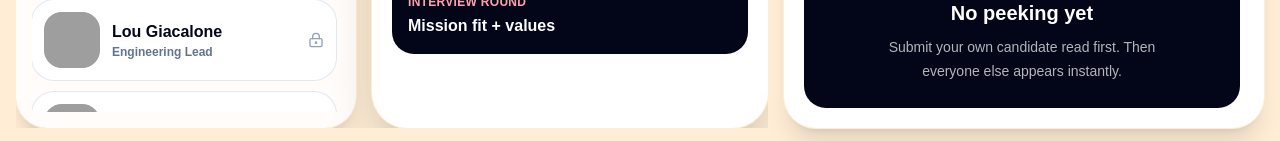
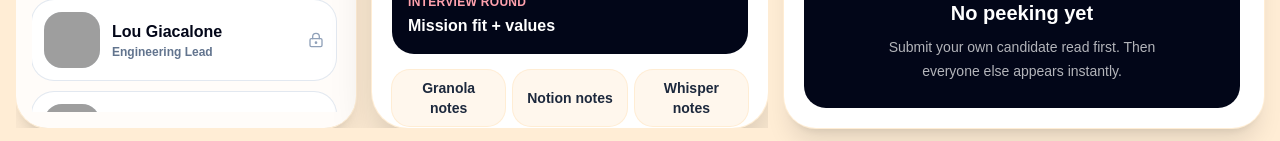
Before and after one commit to nhcathcart/hack-1, a Next.js app: page / in a window 1280 px wide. Shown: the part 656-797 px from the top of the page. Built offline with nearby package versions, Linux system fonts and the light colour scheme; grey boxes are pictures that could not be loaded.

Commit message:
add fake buttons for sources

```diff
--- a/src/app/page.tsx
+++ b/src/app/page.tsx
@@ -47,6 +47,11 @@ type Candidate = {
   match: number;
   image: string;
   accent: string;
+  sources: {
+    granola: string;
+    notion: string;
+    whisper: string;
+  };
   feedback: Feedback[];
 };
 
@@ -249,6 +254,33 @@ const rounds = [
   "Customer scenario",
   "Cross-functional collaboration",
 ];
+const sourceThemes = [
+  {
+    strength: "translated an ambiguous agency problem into a concrete operating plan",
+    concern: "could go deeper on how they measure success after launch",
+    quote: "I want the resident experience to feel boring in the best possible way.",
+  },
+  {
+    strength: "used a recent customer example to show strong judgment under pressure",
+    concern: "needs one more example of influencing without direct authority",
+    quote: "The hard part is not the software, it is earning trust with the team using it.",
+  },
+  {
+    strength: "explained tradeoffs with unusually crisp sequencing and ownership",
+    concern: "may need calibration on how quickly Kaizen expects decisions to move",
+    quote: "I like constraints because they force the real priority to show up.",
+  },
+  {
+    strength: "connected their craft directly to public-sector outcomes",
+    concern: "gave a polished answer, so the panel should probe for messy details",
+    quote: "If a workflow fails, someone in the real world waits longer.",
+  },
+  {
+    strength: "showed strong pattern recognition from prior growth and deployment work",
+    concern: "should clarify how they handle incomplete stakeholder alignment",
+    quote: "A good launch plan makes the scary parts visible early.",
+  },
+];
 
 function slugFor(name: string) {
   return name.toLowerCase().replace(/[^a-z0-9]+/g, "-").replace(/(^-|-$)/g, "");
@@ -257,6 +289,7 @@ function slugFor(name: string) {
 const candidates: Candidate[] = teamMembers.map((member, index) => {
   const peerOne = teamMembers[(index + 7) % teamMembers.length];
   const peerTwo = teamMembers[(index + 13) % teamMembers.length];
+  const theme = sourceThemes[index % sourceThemes.length];
 
   return {
     id: slugFor(member.name),
@@ -274,6 +307,15 @@ const candidates: Candidate[] = teamMembers.map((member, index) => {
     match: 72 + ((index * 7) % 27),
     image: member.image,
     accent: accents[index % accents.length],
+    sources: {
+      granola: `Granola captured ${member.name}'s strongest moment: they ${theme.strength}. The notes flag that ${member.title} maps well to the current team need, especially around ${rounds[index % rounds.length].toLowerCase()}. Follow-up: ${theme.concern}.`,
+      notion: `Notion scorecard for ${member.name}: recommended calibration is ${
+        index % 3 === 0 ? "hire-bar confidence" : index % 3 === 1 ? "scope fit" : "team leverage"
+      }. Evidence: ${member.name.split(" ")[0]} gave specific examples, named constraints, and stayed close to user outcomes. Risk to discuss: ${theme.concern}.`,
+      whisper: `Whisper transcript pull quote from ${member.name}: "${theme.quote}" Tone read: ${
+        index % 2 === 0 ? "direct, fast, and comfortable with ambiguity" : "thoughtful, measured, and collaborative"
+      }. The recording suggests the panel should revisit one moment where the answer got abstract and ask for the concrete artifact or decision that followed.`,
+    },
     feedback: [
       {
         author: peerOne.name,
@@ -345,6 +387,9 @@ export default function Home() {
   const [score, setScore] = useState(4);
   const [notes, setNotes] = useState("");
   const [notesOpen, setNotesOpen] = useState(false);
+  const [sourceOpen, setSourceOpen] = useState<keyof Candidate["sources"] | null>(
+    null
+  );
 
   const selected = candidates[index];
   const myFeedback = submitted[selected.id];
@@ -356,6 +401,12 @@ export default function Home() {
     () => Math.round((Object.keys(submitted).length / candidates.length) * 100),
     [submitted]
   );
+
+  const sourceLabels: Record<keyof Candidate["sources"], string> = {
+    granola: "Granola notes",
+    notion: "Notion notes",
+    whisper: "Whisper notes",
+  };
 
   function selectCandidate(nextIndex: number) {
     const normalized = (nextIndex + candidates.length) % candidates.length;
@@ -582,6 +633,19 @@ export default function Home() {
                     {selected.interview}
                   </div>
                 </div>
+
+                <div className="grid grid-cols-3 gap-2">
+                  {(["granola", "notion", "whisper"] as const).map((source) => (
+                    <button
+                      key={source}
+                      type="button"
+                      onClick={() => setSourceOpen(source)}
+                      className="rounded-2xl bg-orange-50 px-3 py-2 text-sm font-black text-slate-800 ring-1 ring-orange-100 transition-colors hover:bg-orange-100"
+                    >
+                      {sourceLabels[source]}
+                    </button>
+                  ))}
+                </div>
               </div>
             </article>
           </div>
@@ -800,6 +864,45 @@ export default function Home() {
           </div>
         </div>
       ) : null}
+
+      {sourceOpen ? (
+        <div className="fixed inset-0 z-50 flex items-center justify-center bg-slate-950/50 p-4">
+          <div className="w-full max-w-2xl rounded-[2rem] bg-white p-5 shadow-2xl">
+            <div className="flex items-start justify-between gap-4">
+              <div>
+                <h2 className="text-2xl font-black tracking-tight">
+                  {sourceLabels[sourceOpen]}
+                </h2>
+                <p className="mt-1 text-sm font-semibold text-slate-500">
+                  {selected.name} · {selected.role}
+                </p>
+              </div>
+              <button
+                type="button"
+                onClick={() => setSourceOpen(null)}
+                className="flex size-9 items-center justify-center rounded-full bg-slate-100 text-slate-600 hover:bg-slate-200"
+                aria-label="Close source modal"
+              >
+                <X className="size-4" aria-hidden="true" />
+              </button>
+            </div>
+
+            <div className="mt-5 rounded-3xl bg-slate-50 p-5 text-base leading-8 text-slate-700 ring-1 ring-slate-200">
+              {selected.sources[sourceOpen]}
+            </div>
+
+            <div className="mt-5 flex justify-end">
+              <Button
+                type="button"
+                onClick={() => setSourceOpen(null)}
+                className="rounded-2xl bg-rose-500 text-white hover:bg-rose-600"
+              >
+                Done
+              </Button>
+            </div>
+          </div>
+        </div>
+      ) : null}
     </main>
   );
 }
```
